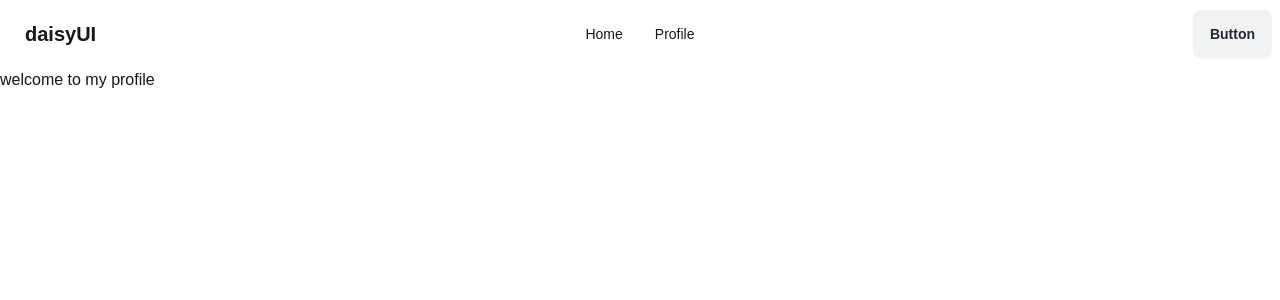
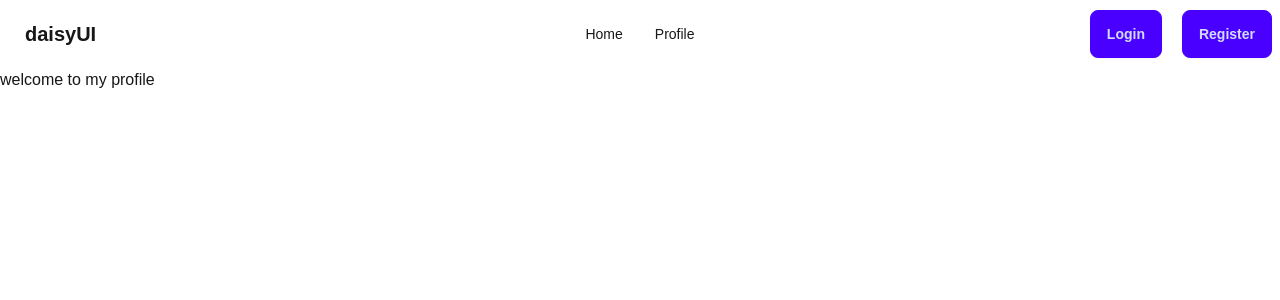
Before and after one commit to farhan-97-web/next-assignment, a Next.js app: page /profile in a window 1280 px wide. Shown: the top 300 px of the page. Built offline with nearby package versions, Linux system fonts and the light colour scheme.

Commit message:
next step

```diff
--- a/src/app/component/Navbar.jsx
+++ b/src/app/component/Navbar.jsx
@@ -38,8 +38,9 @@ const Navbar = () => {
 
     </ul>
   </div>
-  <div className="navbar-end">
-    <a className="btn">Button</a>
+  <div className="navbar-end lg:gap-5">
+    <a className="btn btn-primary">Login</a>
+    <a className="btn btn-primary">Register</a>
   </div>
 </div>
         </div>
```
